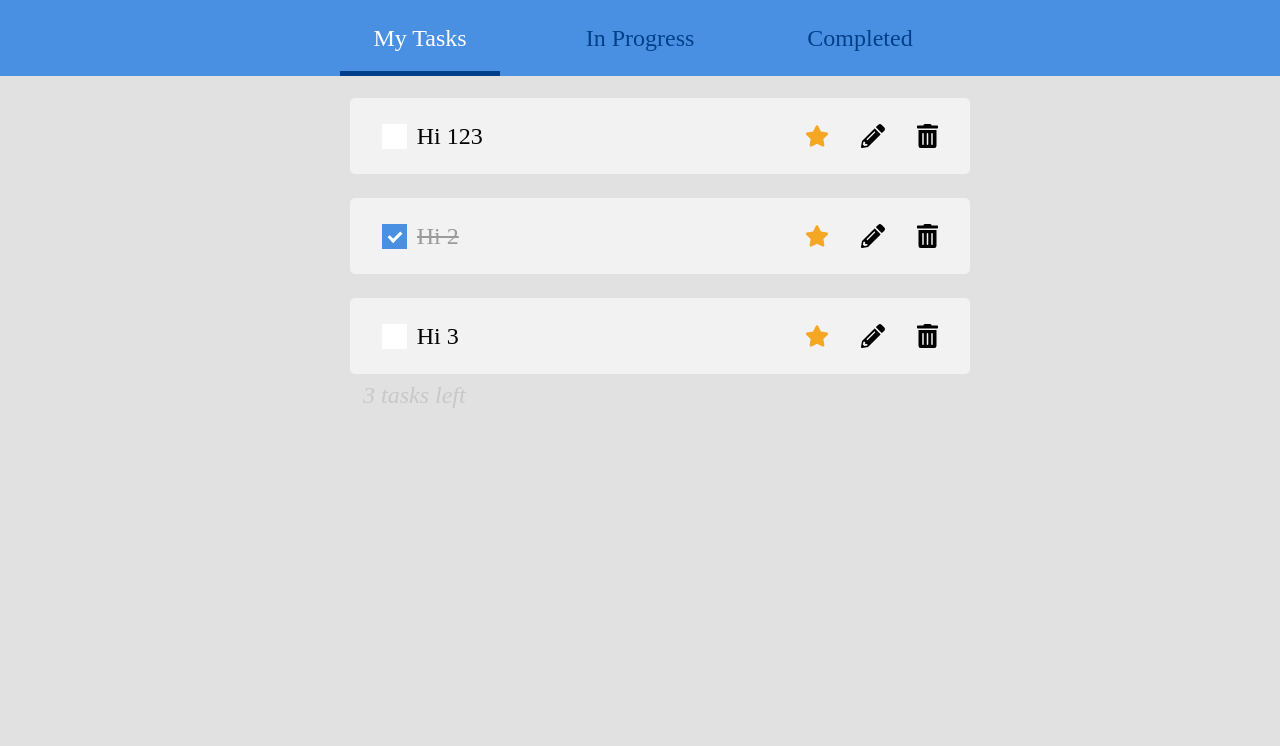
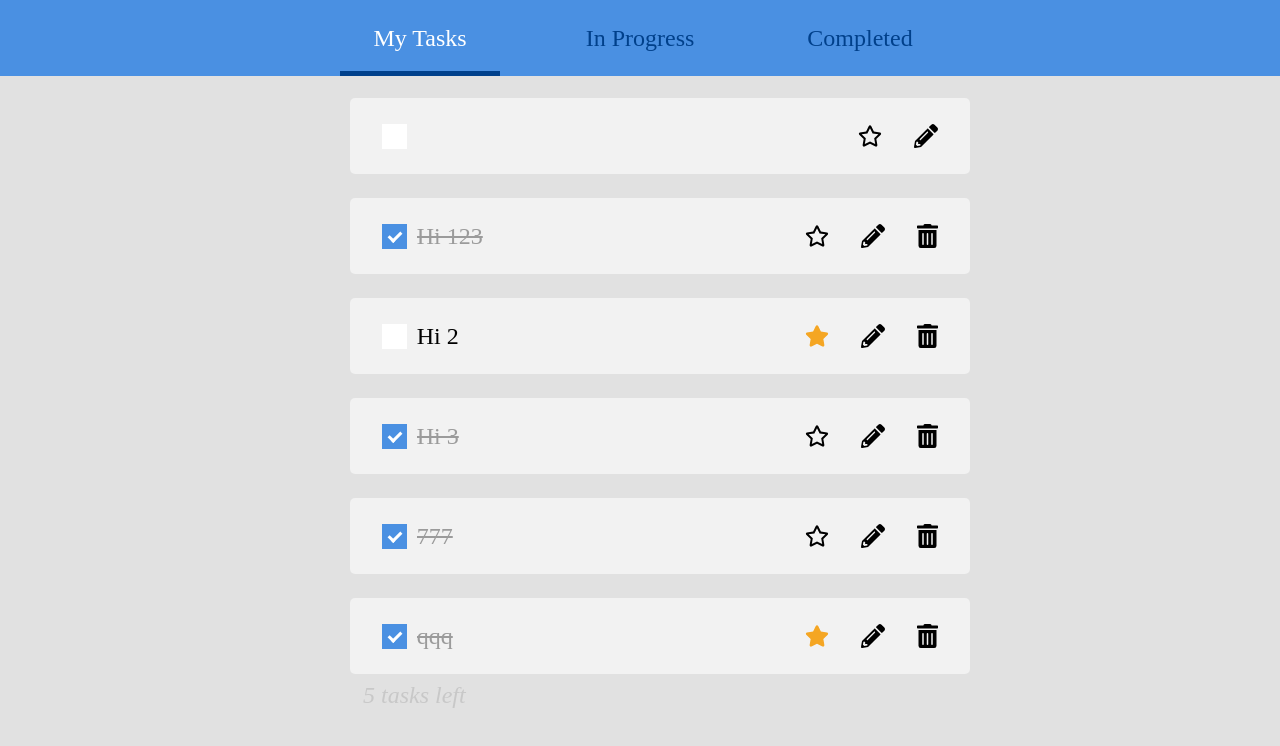
Before and after one commit to ro1963855/todolist-pwa, a Vue app: page / in a window 1280 px wide. Shown: the top 746 px of the page. Built offline with nearby package versions, Linux system fonts and the light colour scheme; data requests are answered from the project's data file.

Commit message:
add create new task feature

```diff
--- a/db.json
+++ b/db.json
@@ -4,25 +4,41 @@
       "id": "1586853192326",
       "title": "Hi 123",
       "description": "I'm 1",
-      "isFinished": false,
-      "isFavorite": true,
-      "updateTime": 1586856142353
+      "isFinished": true,
+      "isFavorite": false,
+      "updateTime": "1586859423452"
     },
     {
       "id": "1586853184946",
       "title": "Hi 2",
       "description": "I'm 2",
-      "isFinished": true,
+      "isFinished": false,
       "isFavorite": true,
-      "updateTime": 1586854634114
+      "updateTime": "1586859426973"
     },
     {
       "id": "1586853196533",
       "title": "Hi 3",
       "description": "I'm 3231",
-      "isFinished": false,
+      "isFinished": true,
+      "isFavorite": false,
+      "updateTime": "1586859423789"
+    },
+    {
+      "id": "1586859265264",
+      "title": "777",
+      "description": "777666",
+      "isFinished": true,
+      "isFavorite": false,
+      "updateTime": "1586859423967"
+    },
+    {
+      "id": "1586859327757",
+      "title": "qqq",
+      "description": "qqq",
+      "isFinished": true,
       "isFavorite": true,
-      "updateTime": 1586853276567
+      "updateTime": "1586859424137"
     }
   ]
 }
--- a/src/App.vue
+++ b/src/App.vue
@@ -1,12 +1,24 @@
 <template>
   <div id="app">
-    <Header :tabs="tabs" :currentTab.sync="currentTab"/>
+    <TlHeader :tabs="tabs" :currentTab.sync="currentTab"/>
     <div class="main">
       <ul class="list">
-        <Task
+        <TlTask
+          v-if="currentTab === 'My Tasks'"
+          :isAddMode="true"
+          :id="newTask.id"
+          :title="newTask.title"
+          :description="newTask.description"
+          :isFinished="newTask.isFinished"
+          :isFavorite="newTask.isFavorite"
+          @update:attribute="changeNewTaskAttribute"
+          @reset:task="newTask = { ...emptyTask }"
+          @add:task="addTask"
+        />
+        <TlTask
           v-for="task in showTasks"
+          :key="`main${_uid}_${task.id}`"
           :id="task.id"
-          :key="`main${_uid}_${task.id}`"
           :title="task.title"
           :description="task.description"
           :isFinished="task.isFinished"
@@ -22,14 +34,23 @@
 
 <script lang="ts">
 import axios from 'axios';
-import { Component, Watch, Vue } from 'vue-property-decorator';
-import Header from './components/Header.vue';
-import Task from './components/Task.vue';
+import { Component, Vue } from 'vue-property-decorator';
+import TlHeader from './components/Header.vue';
+import TlTask from './components/Task.vue';
+
+interface Task {
+  id: string;
+  title: string;
+  description: string;
+  isFinished: boolean;
+  isFavorite: boolean;
+  updateTime: string;
+}
 
 @Component({
   components: {
-    Header,
-    Task,
+    TlHeader,
+    TlTask,
   },
 })
 export default class App extends Vue {
@@ -37,9 +58,27 @@ export default class App extends Vue {
 
   private currentTab = ''
 
-  private tasks: Array<object> = []
+  private tasks: Array<Task> = []
 
   private isLoading = true
+
+  private emptyTask: Task = {
+    id: '',
+    title: '',
+    description: '',
+    isFinished: false,
+    isFavorite: false,
+    updateTime: '',
+  };
+
+  private newTask: Task = {
+    id: '',
+    title: '',
+    description: '',
+    isFinished: false,
+    isFavorite: false,
+    updateTime: '',
+  };
 
   get taskCount(): string {
     if (this.currentTab === 'Completed') {
@@ -49,7 +88,7 @@ export default class App extends Vue {
     return `${this.showTasks.length} tasks left`;
   }
 
-  get showTasks(): Array<object> {
+  get showTasks(): Array<Task> {
     if (this.currentTab === 'My Tasks') {
       return this.tasks;
     }
@@ -83,14 +122,27 @@ export default class App extends Vue {
       `http://localhost:3000/tasks/${id}`,
       {
         [attribute]: newValue,
-        updateTime: new Date().getTime(),
+        updateTime: new Date().getTime().toString(),
       },
     );
+  }
+
+  private changeNewTaskAttribute(id: string, attribute: string, newValue: any) {
+    this.newTask[attribute] = newValue;
   }
 
   private deleteTask(id: string) {
     this.tasks = this.tasks.filter((task) => task.id !== id);
     axios.delete(`http://localhost:3000/tasks/${id}`);
+  }
+
+  private addTask() {
+    const currentTimestamp = new Date().getTime().toString();
+    this.newTask.id = currentTimestamp;
+    this.newTask.updateTime = currentTimestamp;
+    this.tasks = [...this.tasks, this.newTask];
+    axios.post('http://localhost:3000/tasks', this.newTask);
+    this.newTask = { ...this.emptyTask };
   }
 }
 </script>
--- a/src/components/Task.vue
+++ b/src/components/Task.vue
@@ -16,7 +16,7 @@
         @click="changeFavorite(true)"
       />
       <font-awesome-icon
-        v-else
+        v-if="isFavorite"
         class="tl-task__header__icon tl-task__header__favorite"
         :class="{'tl-task__header__favorite--active': isFavorite}"
         icon="star"
@@ -29,6 +29,7 @@
         @click="isEdit = !isEdit"
       />
       <font-awesome-icon
+        v-if="!isAddMode"
         class="tl-task__header__icon"
         icon="trash-alt"
         @click="delte"
@@ -44,6 +45,7 @@
           ref="textarea"
           class="tl-task__content__wrapper__area"
           :value="description"
+          @change="changeDescription"
         ></textarea>
       </div>
       <div class="tl-task__content__action">
@@ -59,7 +61,7 @@
           @click="save"
         >
           <font-awesome-icon class="tl-task__content__action__button__icon" icon="plus"/>
-          Save
+          {{ isAddMode ? 'Add Task' : 'Save' }}
         </button>
       </div>
     </div>
@@ -86,6 +88,8 @@ export default class Task extends Vue {
 
   @Prop() private isFinished!: boolean;
 
+  @Prop({ default: false }) private isAddMode!: boolean;
+
   private isEdit = false;
 
   private changeFavorite(isFavorite: boolean) {
@@ -100,13 +104,26 @@ export default class Task extends Vue {
     this.$emit('update:attribute', this.id, 'title', event.target.value);
   }
 
+  private changeDescription(event: any) {
+    if (this.isAddMode) {
+      this.$emit('update:attribute', this.id, 'description', event.target.value);
+    }
+  }
+
   private cancel() {
     this.isEdit = false;
+    if (this.isAddMode) {
+      this.$emit('reset:task');
+    }
   }
 
   private save() {
     this.isEdit = false;
-    this.$emit('update:attribute', this.id, 'description', this.$refs.textarea.value);
+    if (this.isAddMode) {
+      this.$emit('add:task');
+    } else {
+      this.$emit('update:attribute', this.id, 'description', this.$refs.textarea.value);
+    }
   }
 
   private delte() {
```
